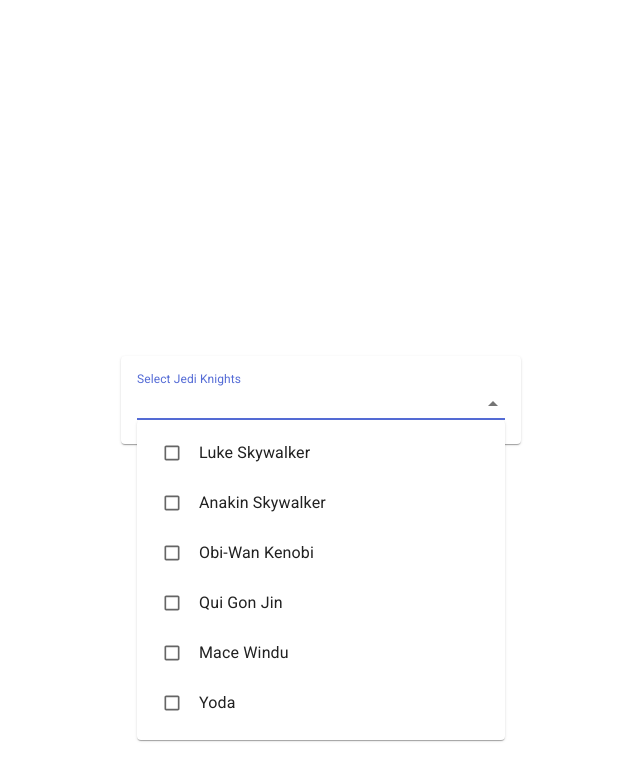
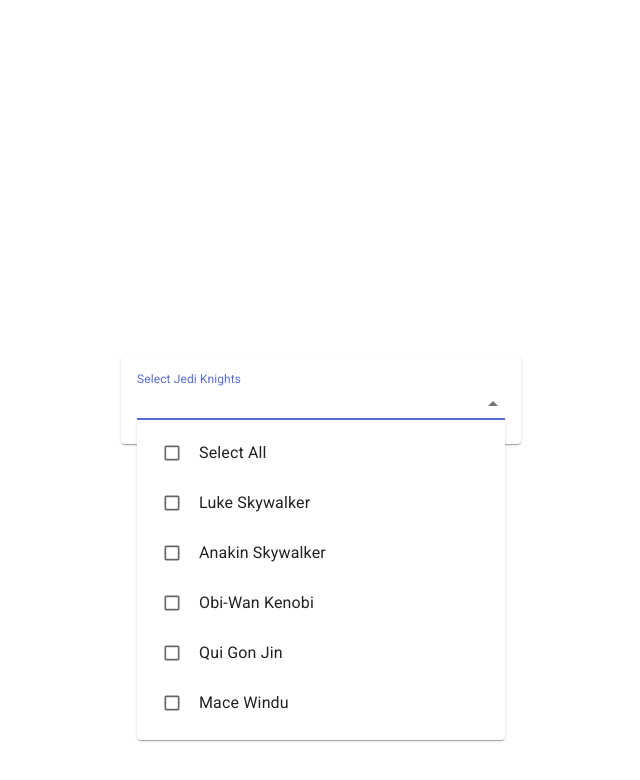
Before and after one commit to alwint3r/mui-autocomplete-formik-custom, a React (Vite) app: page / in a window 1280 px wide. Both pictures are taken after a click on the element 640 px from the left and 404 px from the top of the page. Shown: the top 780 px of the page, without its empty margins (319-959 px from the left). Built offline with nearby package versions, Linux system fonts and the light colour scheme.

Commit message:
handle change and select all

```diff
--- a/src/MyAutocomplete.tsx
+++ b/src/MyAutocomplete.tsx
@@ -1,6 +1,8 @@
 import { Autocomplete, Checkbox, TextField } from "@mui/material";
 import CheckBoxOutlineBlankIcon from "@mui/icons-material/CheckBoxOutlineBlank";
 import CheckBoxIcon from "@mui/icons-material/CheckBox";
+import { SyntheticEvent, useCallback, useState } from "react";
+import { SettingsSuggestOutlined } from "@mui/icons-material";
 
 const icon = <CheckBoxOutlineBlankIcon fontSize="small" />;
 const checkedIcon = <CheckBoxIcon fontSize="small" />;
@@ -17,13 +19,42 @@ type MyAutocompleteProps = {
 
 function MyAutocomplete(props: MyAutocompleteProps) {
   const { options, label } = props;
+  const [selectedItems, setSelectedItems] = useState<MyAutocompleteOption[]>(
+    []
+  );
+  const isAllSelected = selectedItems.length === options.length;
+  const handleChange = useCallback(
+    (
+      event: SyntheticEvent,
+      value: MyAutocompleteOption | Array<MyAutocompleteOption>,
+      reason: string
+    ) => {
+      if (Array.isArray(value)) {
+        const selectAll = value.find(
+          (selected) => selected.value === "select-all"
+        );
+        const isSelectAllSelected = selectAll !== undefined;
+
+        if (isSelectAllSelected) {
+          setSelectedItems([...options]);
+        } else {
+          setSelectedItems(value);
+        }
+      } else {
+        setSelectedItems([value]);
+      }
+    },
+    []
+  );
 
   return (
     <Autocomplete
       id="my-autocomplete"
-      options={options}
+      options={[{ value: "select-all", label: "Select All" }, ...options]}
       getOptionLabel={(option) => option.label}
       renderOption={(props, option, { selected }) => {
+        const selectAllProps =
+          option.value === "select-all" ? { checked: isAllSelected } : {};
         return (
           <li {...props}>
             <Checkbox
@@ -31,6 +62,7 @@ function MyAutocomplete(props: MyAutocompleteProps) {
               checkedIcon={checkedIcon}
               style={{ marginRight: 8 }}
               checked={selected}
+              {...selectAllProps}
             />
             {option.label}
           </li>
@@ -39,6 +71,8 @@ function MyAutocomplete(props: MyAutocompleteProps) {
       renderInput={(params) => {
         return <TextField {...params} label={label} variant="standard" />;
       }}
+      value={selectedItems}
+      onChange={handleChange}
       disableCloseOnSelect
       multiple
     />
```
